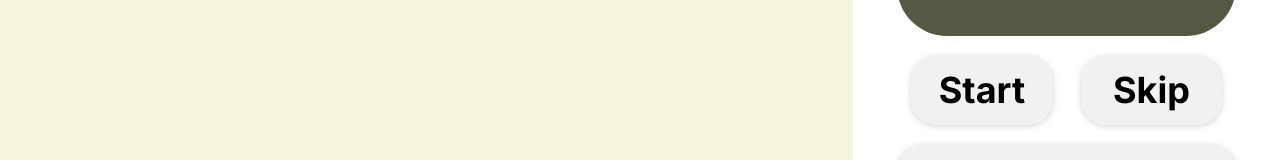
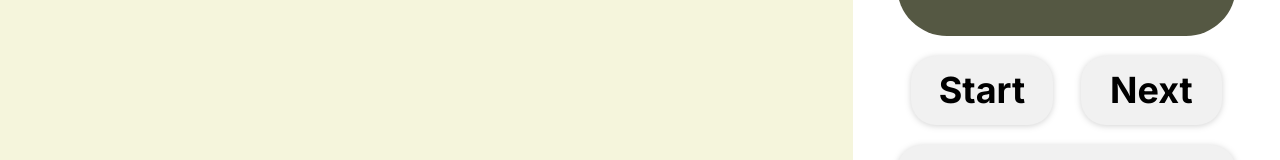
Before and after one commit to Oasis-NEU/f23-group21, a Next.js app in the folder pomocal/: page / in a window 1280 px wide. Shown: the part 162-322 px from the top of the page. Built offline with nearby package versions, Linux system fonts and the light colour scheme.

Commit message:
Alternates timer 25 and 5

```diff
--- a/pomocal/app/components/Countdown.js
+++ b/pomocal/app/components/Countdown.js
@@ -29,7 +29,7 @@ export function useCountdown() {
     }
 
     function skip(seconds) {
-        setSecondsLeft(seconds);
+        setSecondsLeft((prevSecondsLeft) => (prevSecondsLeft === 1500 ? 300 : 1500)); //checks if previous state started at 25 mins, if it did, now start at 5 mins
         setIsPaused(true);
     }
 
--- a/pomocal/app/components/TButton.js
+++ b/pomocal/app/components/TButton.js
@@ -31,10 +31,10 @@ export const TButton = ({ toggleCountdown }) => {
   );
 };
 
-export const SkipButton = ({ skipCountdown }) => {
+export const SkipButton = ({ NextButton }) => {
   return (
     <div className="h-full w-full flex justify-center pt-5">
-      <button onClick={() => skipCountdown(1500)}
+      <button onClick={() => NextButton (300)}
         className="
                   box-border h-full w-5/6
                   transition ease-in-out delay-50 bg-[#F1F1F1] hover:scale-105 hover:bg-darkgreen duration-100
@@ -50,7 +50,7 @@ export const SkipButton = ({ skipCountdown }) => {
                             font-inter
                             font-bold"
         >
-          <center>Skip</center>
+          <center>Next</center>
         </h1>
       </button>
     </div>
--- a/pomocal/app/components/TimerBox.js
+++ b/pomocal/app/components/TimerBox.js
@@ -48,7 +48,7 @@ export const Timerbox = () => {
         <div className="box-border h-2/6 w-full flex justify-center">
           <div className="flex h-full w-5/6 justify-center">
             <TButton toggleCountdown={ togglepause } />
-            <SkipButton skipCountdown ={ skip } />
+            <SkipButton NextButton ={ skip } />
           </div>
         </div>
       </div>
```
